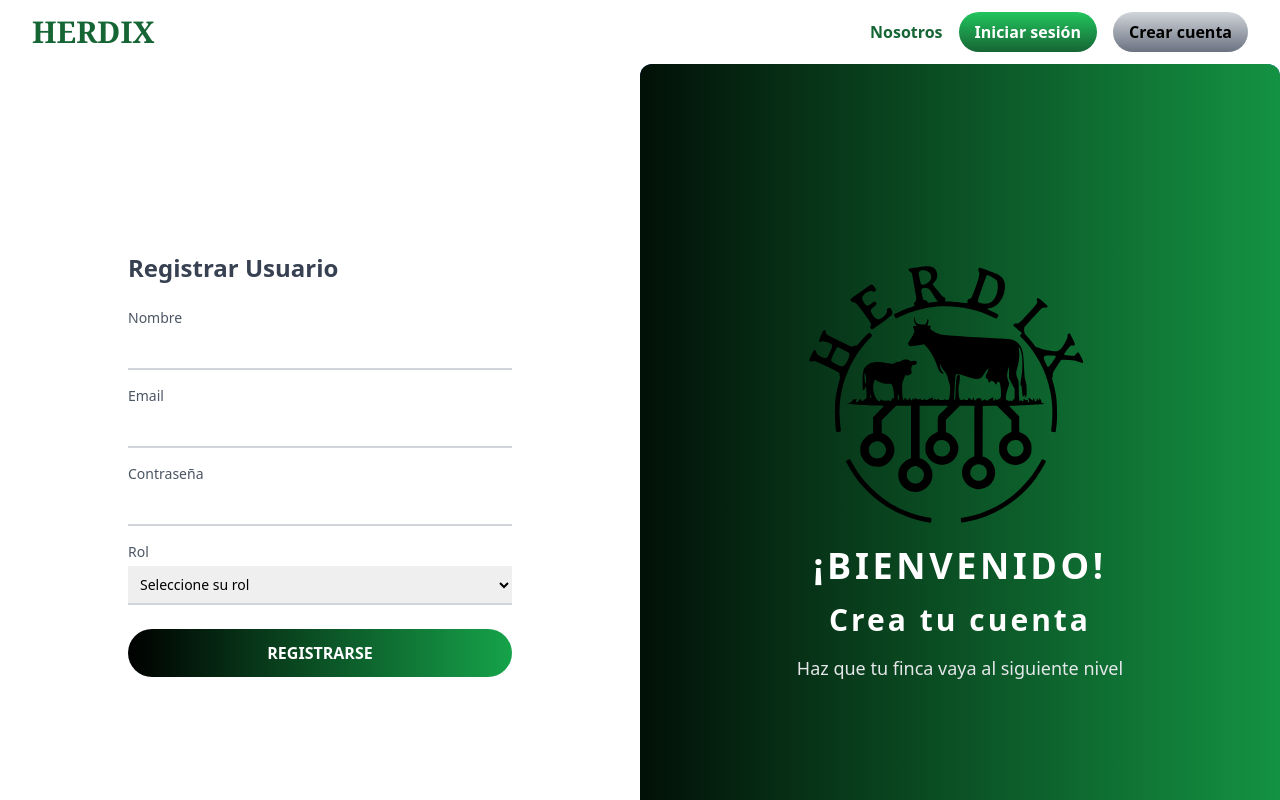
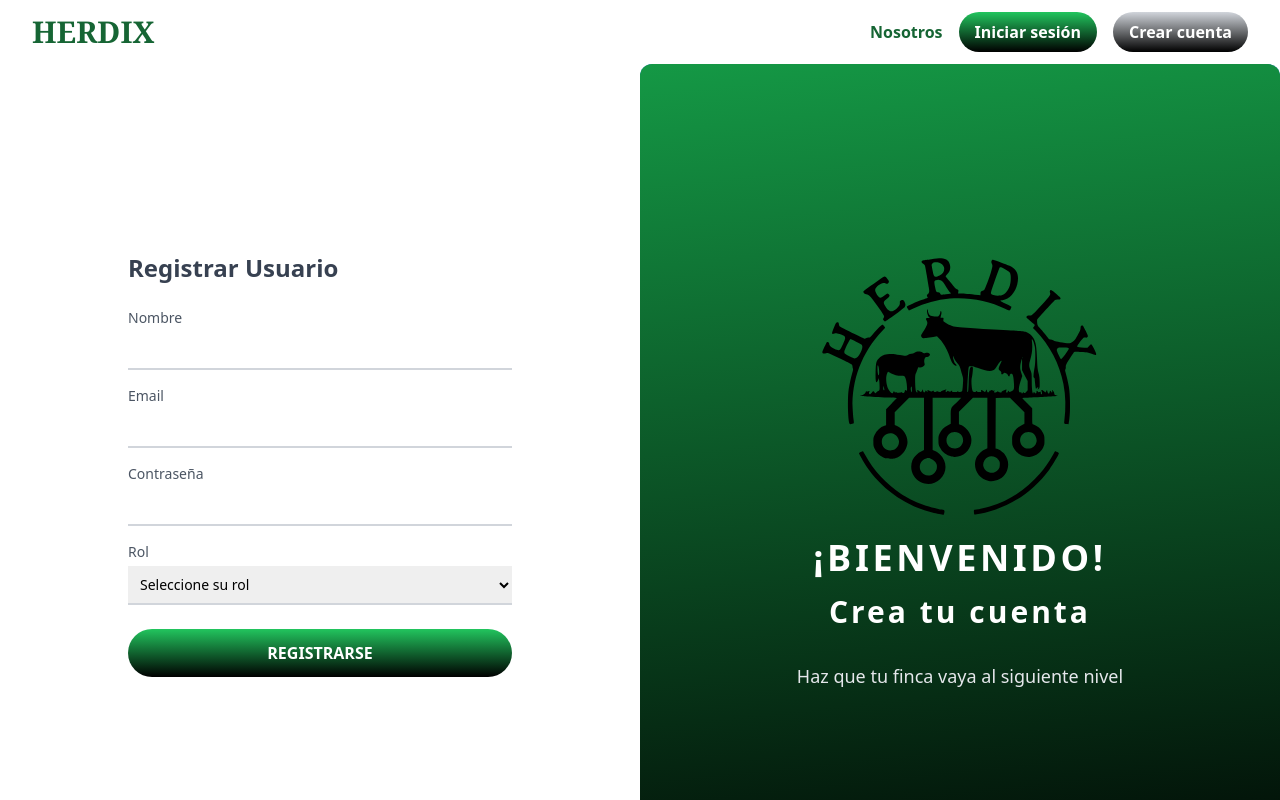
Before and after one commit to Luisalfonsotq/ganadera3, a Nuxt app: page /register in a window 1280 px wide. Shown: the top 800 px of the page. Built offline with nearby package versions, Linux system fonts and the light colour scheme; no server answers.

Commit message:
Estilos en los botones publicos e iconos

```diff
--- a/layouts/public.vue
+++ b/layouts/public.vue
@@ -16,13 +16,13 @@
 
           <!-- Botón Login -->
           <NuxtLink to="/login"
-            class="bg-gradient-to-t from-green-800 to-green-500 hover:from-green-900 hover:to-green-600 transition-all duration-300 text-white font-semibold py-2 px-4 rounded-3xl bg-green text-white-700">
+            class="bg-gradient-to-t from-black to-green-500 hover:from-black hover:to-green-600 transition-all duration-300 text-white font-semibold py-2 px-4 rounded-3xl bg-green text-white-700">
             Iniciar sesión
           </NuxtLink>
 
           <!-- Botón registrarse -->
           <NuxtLink to="/register"
-            class="bg-gradient-to-t from-gray-500 to-gray-300 hover:from-gray-600 hover:to-gray-400 transition-all duration-300 text-black font-semibold py-2 px-4 rounded-3xl bg-green text-white-700">
+            class="bg-gradient-to-t from-black to-gray-300 hover:from-black hover:to-gray-400 transition-all duration-300 text-white font-semibold py-2 px-4 rounded-3xl bg-green text-white-700">
             Crear cuenta
           </NuxtLink>
         </nav>
--- a/pages/login.vue
+++ b/pages/login.vue
@@ -1,24 +1,10 @@
-<!-- <template>
-  <div class="bg-fondoNosotros bg-cover aspect-video m-auto max-w-full min-h-screen flex items-center relative">
-    <div class="max-w-md mx-auto p-6 border rounded-xl bg-teal-500 absolute right-10">
-      <h1 class="text-2xl text-center text-white font-bold mb-4">Iniciar Sesión</h1>
-      <form @submit.prevent="login" class="flex-col gap-4">
-        <input v-model="email" type="email" placeholder="Email" class="border p-2 rounded-md w-full mb-2" />
-        <input v-model="password" type="password" placeholder="Contraseña" class="border p-2 rounded-md w-full mb-4" />
-        <button type="submit" class="bg-blue-500 text-white px-4 py-2 rounded">Entrar</button>
-      </form>
-      <p v-if="error" class="text-red-500 mt-2">{{ error }}</p>
-    </div>
-  </div>
-</template> -->
-
+<!-- pages/login.vue -->
 <template>
   <div class="flex min-h-screen bg-white">
     <div class="hidden md:flex flex-col justify-center items-center w-1/2 p-8 text-white relative bg-blue-500 overflow-hidden rounded-xl">
-      <div class="absolute inset-0 bg-gradient-to-r from-green-600 to-black transform -skew-y-6 scale-125"></div>
+      <div class="absolute inset-0 bg-gradient-to-b from-green-600 to-black transform -skew-y-6 scale-125"></div>
 
-      <div class="z-10 text-center">
-        <!-- <h2 class="text-4xl font-light mb-4 tracking-wider">Es bueno verte de nuevo</h2> -->
+      <div class="z-10 text-center flex flex-col items-center">
         <img class="p-2 size-[300px]" src="../assets/img/herdixCompleto.svg" alt="logo">
         <h1 class="text-4xl font-bold mb-4 tracking-widest">BIENVENIDO DE NUEVO</h1>
         <p class="mt-4 text-lg max-w-sm text-gray-200">
@@ -48,7 +34,7 @@
             <a href="register" class="text-blue-500 hover:underline">Ya tienes cuenta?</a>
           </div>
 
-          <button type="submit" class="w-full bg-gradient-to-r from-green-600 to-black hover:bg-blue-600 text-white font-bold py-3 px-4 rounded-full mt-6 transition-colors duration-300">
+          <button type="submit" class="w-full bg-gradient-to-t from-black to-green-500  hover:from-black hover:to-green-600 transition-all duration-300 text-white font-bold py-3 px-4 rounded-full mt-6">
             INICIAR SESIÓN
           </button>
         </form>
--- a/pages/register.vue
+++ b/pages/register.vue
@@ -35,7 +35,7 @@
           </div>
 
           <button type="submit"
-            class="w-full bg-gradient-to-r from-black to-green-600 hover:bg-green-700 text-white font-bold py-3 px-4 rounded-full mt-6 transition-colors duration-300">
+            class="w-full bg-gradient-to-t from-black to-green-500  hover:from-black hover:to-green-600 transition-all duration-300 hover:bg-green-700 text-white font-bold py-3 px-4 rounded-full mt-6">
             REGISTRARSE
           </button>
         </form>
@@ -44,9 +44,9 @@
     </div>
     <div
       class="hidden md:flex flex-col justify-center items-center w-1/2 p-8 text-white relative bg-blue-500 overflow-hidden rounded-xl">
-      <div class="absolute inset-0 bg-gradient-to-r from-black to-green-600 transform -skew-y-6 scale-125"></div>
+      <div class="absolute inset-0 bg-gradient-to-t from-black to-green-600 transform -skew-y-6 scale-125"></div>
 
-      <div class="z-10 text-center">
+      <div class="z-10 text-center flex flex-col items-center">
         <img class="p-2 size-[300px]" src="../assets/img/herdixCompleto.svg" alt="logo">
         <h1 class="text-4xl font-bold mb-4 tracking-widest">¡BIENVENIDO!</h1>
         <h2 class="text-3xl font-bold mb-4 tracking-widest">Crea tu cuenta</h2>
--- a/utils/roleConfig.js
+++ b/utils/roleConfig.js
@@ -6,7 +6,7 @@ export const roleSidebarConfig = {
     {
       name: 'Dashboard',
       icon: 'i-heroicons-home',
-      path: '/dashboard',
+      path: '/profile',
       key: 'dashboard'
     },
     {
@@ -85,7 +85,7 @@ export const roleSidebarConfig = {
     {
       name: 'Dashboard',
       icon: 'i-heroicons-home',
-      path: '/dashboard',
+      path: '/profile',
       key: 'dashboard'
     },
     {
```
